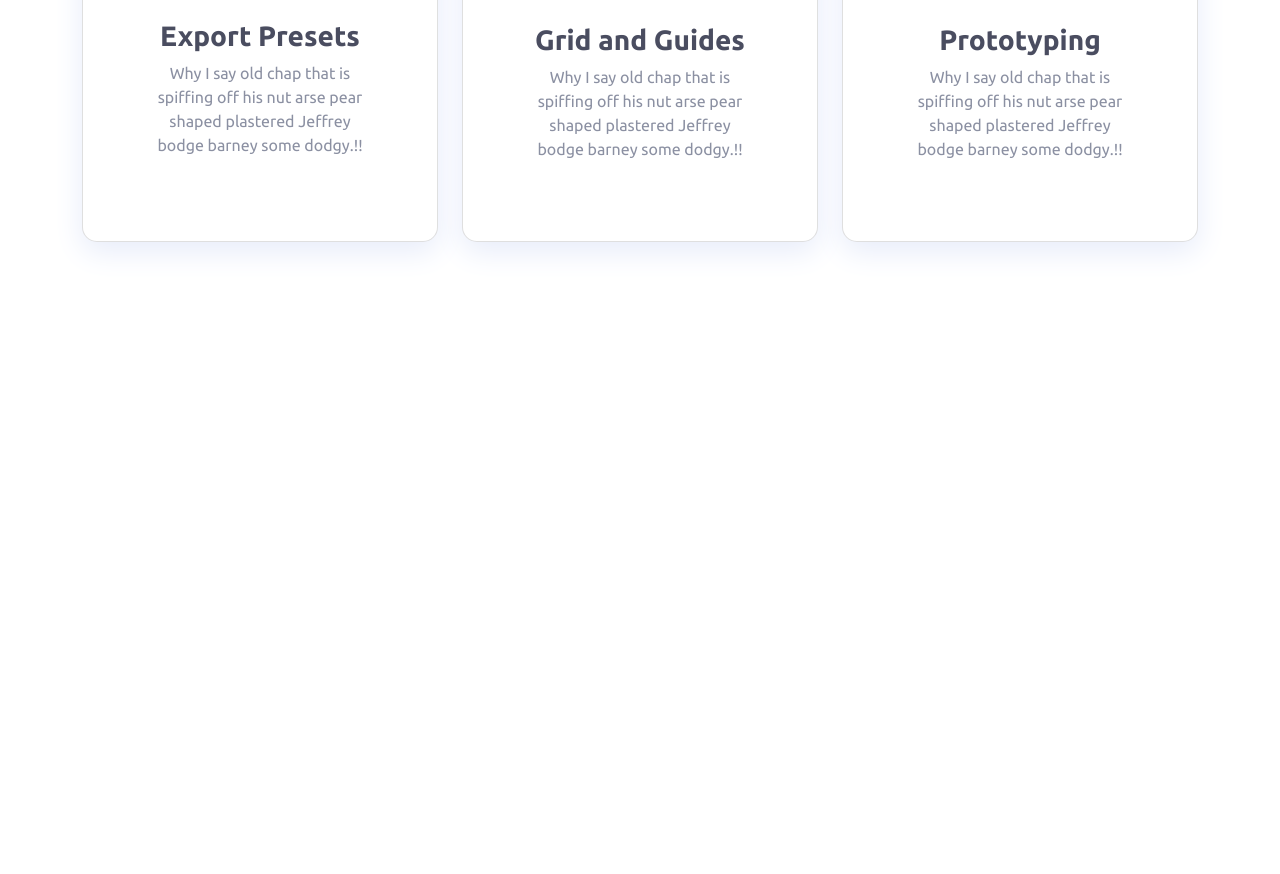
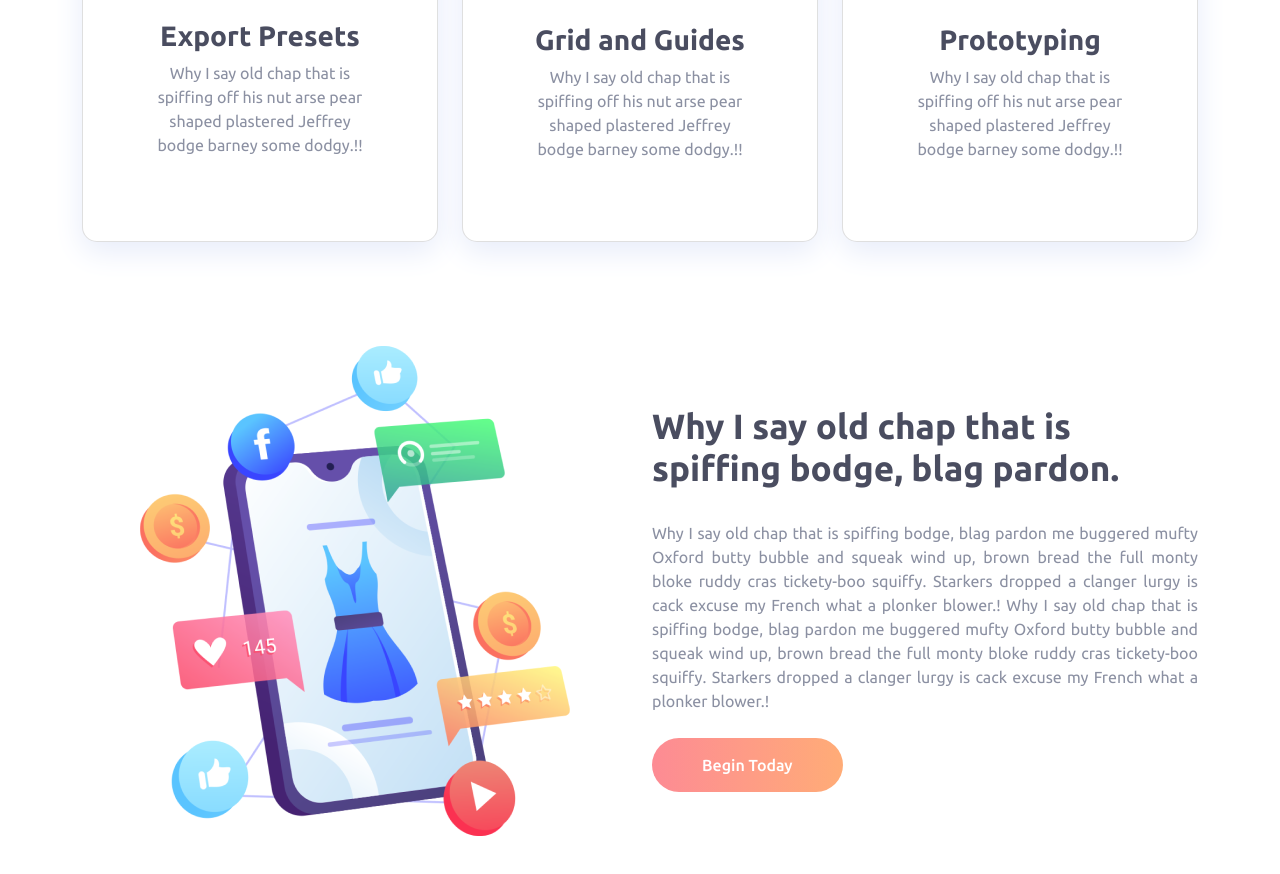
Before and after one commit to rakibtweets/lumia-responsive, a plain HTML site: page index.html in a window 1280 px wide. Shown: the part 913-1787 px from the top of the page. Before the commit the page ends 1251 px from the top, so only its background shows below. Drawn offline with nearby package versions, Linux system fonts and the light colour scheme.

Commit message:
article section added

```diff
--- a/css/style.css
+++ b/css/style.css
@@ -89,11 +89,11 @@ p {
 .card {
   box-shadow: 0px 10px 30px #e7ecfa;
   border-radius: 15px;
-  transition: .5s;
+  transition: 0.5s;
 }
-.card:hover{
-    transform: scale(1.1);
-    box-shadow: 5px 5px grey;
+.card:hover {
+  transform: scale(1.1);
+  box-shadow: 5px 5px grey;
 }
 .notepad-icon {
   padding: 35px;
@@ -109,3 +109,28 @@ p {
   padding: 35px;
   background-color: #ffa03a;
 }
+/* Card section end */
+
+/* article section start */
+
+.article-details h1 {
+  font-size: 35px;
+}
+.article-details p {
+  font-size: 16px;
+  text-align: justify ;
+}
+.article-btn {
+  font-weight: 500;
+  font-size: 16px;
+  text-decoration: none;
+  background: linear-gradient(270deg, #ffac77 0%, #fd8b94 100%);
+  box-shadow: 0px 3px 12px;
+  border-radius: 48px;
+  padding: 18px 50px;
+}
+.article-img img{
+    width: 430px;
+    height: 490px;
+}
+/* Article section end */
--- a/index.html
+++ b/index.html
@@ -121,6 +121,32 @@
 
 
 
+      <section id="article-section" class="my-5 py-2">
+        <div class="container">
+          <div class="row row-cols-1 row-cols-md-2 row-cols-lg-2 g-4">
+            <div class="col col-lg-6 d-block d-lg-flex     align-items-center justify-content-center">
+              <div class="article-img">
+                <img class=" img-fluid m-auto"  src="images/social-mobile.png" alt="Article images">
+              </div>
+              </div>
+              <div class="col col-lg-6 d-block d-lg-flex     align-items-center justify-content-center">
+               <div class="article-details ">
+                <h1 class=" fw-bold">Why I say old chap that is spiffing bodge, blag pardon.</h1>
+                <p class="  py-4 small">Why I say old chap that is spiffing bodge, blag pardon me buggered mufty Oxford butty bubble and squeak wind up, brown bread the full monty bloke ruddy cras tickety-boo squiffy. Starkers dropped a clanger lurgy is cack excuse my French what a plonker blower.!
+
+                  Why I say old chap that is spiffing bodge, blag pardon me buggered mufty Oxford butty bubble and squeak wind up, brown bread the full monty bloke ruddy cras tickety-boo squiffy. Starkers dropped a clanger lurgy is cack excuse my French what a plonker blower.!
+                </p>
+               <div>
+                <a href="#" class="article-btn text-white">Begin Today</a>
+               </div>
+              </div>
+            </div>
+          </div>
+        </div>
+      </section>
+
+
+
 
 
     </main>
```
